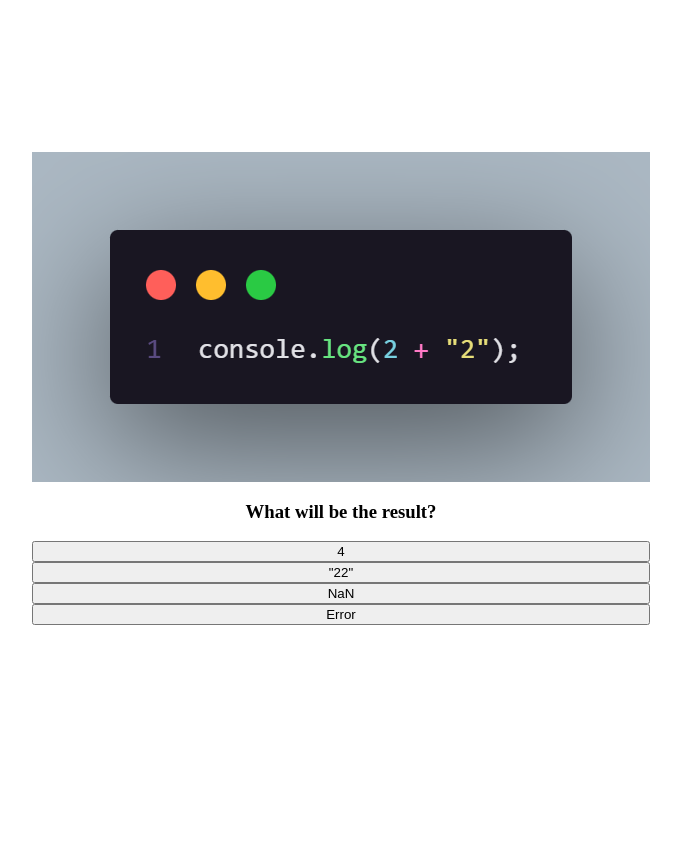
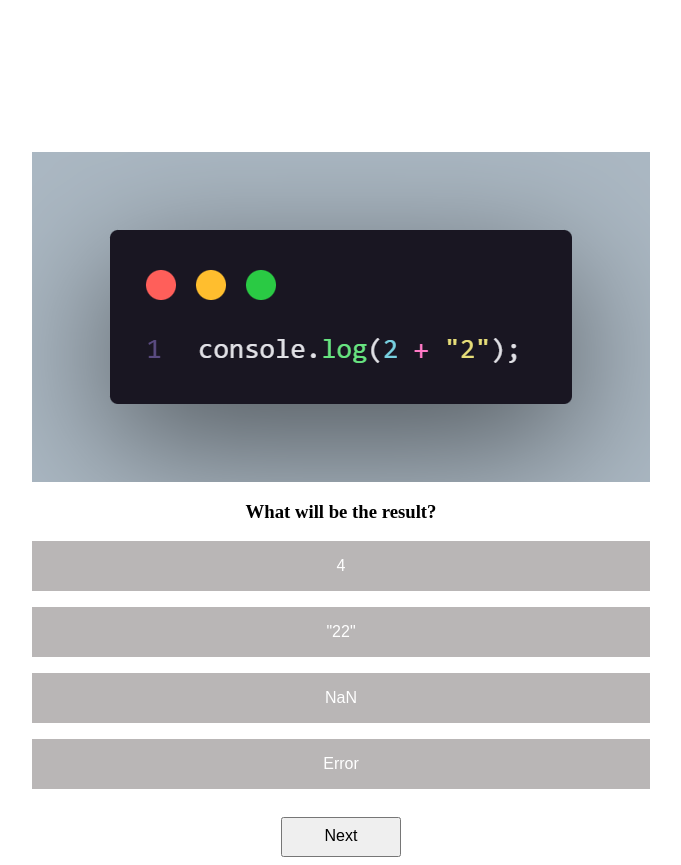
Before and after one commit to avto2006/Quiz-app, a plain HTML site: page index.html in a window 1280 px wide. Both pictures are taken after a click on the button "Start Quiz". Shown: the whole page, without its empty margins (299-980 px from the left). Before the commit the page ends 800 px from the top, so only its background shows below. Drawn offline with Linux system fonts and the light colour scheme.

Commit message:
structure,style,logic changess developing

```diff
--- a/index.html
+++ b/index.html
@@ -18,10 +18,10 @@
               <div class="qst1">
                    <img src="questions/question1.png" alt="">
                    <h3>What will be the result?</h3>
-                   <button class="answer ">4</button>
-                   <button class="answer ">"22"</button>
-                   <button class="answer ">NaN</button>
-                   <button class="answer ">Error</button>
+                   <button onclick="func2()"  class="answer false1">4</button>
+                   <button onclick="func2()" class="answer right1">"22"</button>
+                   <button onclick="func2()" class="answer false2">NaN</button>
+                   <button onclick="func2()"  class="answer false3">Error</button>
               </div>
               <div class="qst2">
                         <img src="questions/question2.png" alt="">
@@ -96,6 +96,8 @@
                    <button class="answer ">Error</button>
               </div>
         </section>
+
+        <button class="next">Next</button>
    </main>
 
     <script src="main.js"></script>
--- a/main.js
+++ b/main.js
@@ -2,7 +2,11 @@ const startBtn = document.querySelector('.startBtn');
 const logo = document.querySelector('.img');
 const h2 = document.querySelector('.h2');
 const qst1 = document.querySelector('.qst1');
-
+const right1 = document.querySelector('.answer.right1')
+const fallse1 = document.querySelector('.false1')
+const fallse2 = document.querySelector('.false2')
+const fallse3 = document.querySelector('.false3')
+const nextBtn = document.querySelector('.next');
 
 
 let counter = 0;
@@ -13,5 +17,12 @@ function func1() {
    logo.style.display = 'none';
    startBtn.style.display = 'none';
    qst1.style.display = 'grid';
+   nextBtn.style.display = 'grid';
+}
 
+function func2() {
+   right1.style.backgroundColor = 'green';
+   fallse1.style.backgroundColor = 'red';
+   fallse2.style.backgroundColor = 'red';
+   fallse3.style.backgroundColor = 'red';
 }
--- a/style.css
+++ b/style.css
@@ -27,3 +27,31 @@ main {
      margin-top: 1.5vh;
      cursor: pointer;
 }
+
+
+.answer:hover {
+    background-color: rgb(95, 95, 95);
+}
+
+
+.answer {
+    padding: 2vh;
+    margin-bottom: 2vh;
+    cursor: pointer;
+    border: none;
+    color: white;
+    background-color: rgb(185, 182, 182);
+    font-size: 16px;
+}
+
+.next {
+     display: none;
+     width: 15vh;
+     height: 5vh;
+     margin:  0 auto;
+     margin-top: 1.5vh;
+     padding-top: 1vh;
+     cursor: pointer;
+     text-align: center;
+     font-size: 16px;
+}
```
